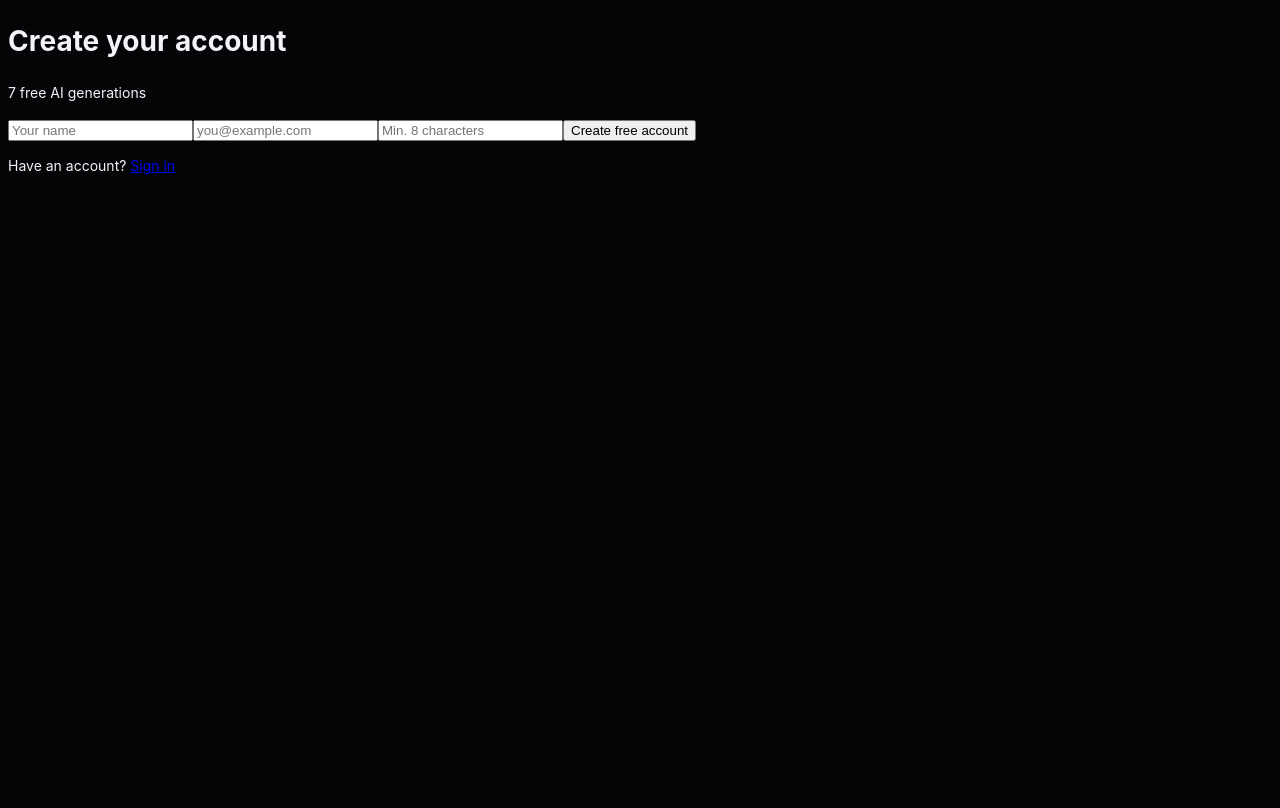
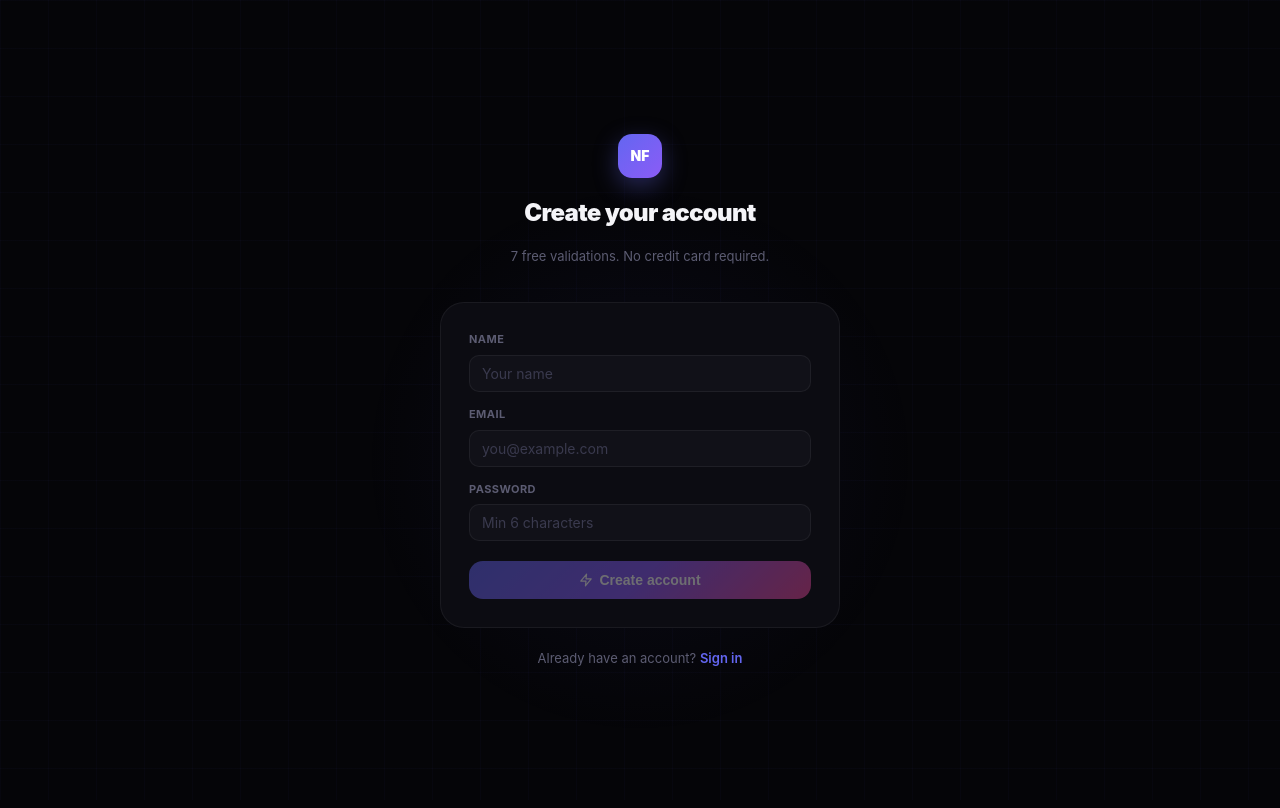
Before and after one commit to NicheFlow1/nicheflow-saas, a Next.js app: page /auth/signup in a window 1280 px wide. Shown: the top 808 px of the page. Built offline with nearby package versions, Linux system fonts and the light colour scheme.

Commit message:
fix: login redesign, billing page, validate credits fix, settings upgrade

```diff
--- a/src/app/auth/signup/page.tsx
+++ b/src/app/auth/signup/page.tsx
@@ -2,42 +2,71 @@
 import{useState}from'react'
 import Link from'next/link'
 import{supabase}from'@/lib/supabase/client-singleton'
+import{Zap,AlertCircle,CheckCircle}from'lucide-react'
+
 export default function SignupPage(){
   const[email,setEmail]=useState('')
   const[password,setPassword]=useState('')
-  const[fullName,setFullName]=useState('')
+  const[name,setName]=useState('')
+  const[loading,setLoading]=useState(false)
   const[error,setError]=useState('')
-  const[loading,setLoading]=useState(false)
   const[done,setDone]=useState(false)
+
   async function handleSignup(e:React.FormEvent){
-    e.preventDefault();setLoading(true);setError('')
-    const{error:err}=await supabase.auth.signUp({email,password,options:{data:{full_name:fullName}}})
+    e.preventDefault()
+    setLoading(true);setError('')
+    const{data,error:err}=await supabase.auth.signUp({email,password,options:{data:{full_name:name}}})
     if(err){setError(err.message);setLoading(false);return}
-    setDone(true)
+    if(data.user){
+      await supabase.from('profiles').upsert({id:data.user.id,email,full_name:name,plan:'free',generations_used:0,generations_limit:7})
+      window.location.replace('/dashboard')
+    }
   }
+
   if(done)return(
-    <div className="min-h-screen bg-nf-bg flex items-center justify-center">
-      <div className="text-center">
-        <h2 className="text-xl font-bold mb-2">Check your email!</h2>
-        <p className="text-sm text-muted-foreground mb-4">Click the confirmation link to activate your account.</p>
-        <Link href="/auth/login" className="text-nf-purple text-sm">Back to login</Link>
-      </div>
+    <div style={{minHeight:'100vh',background:'var(--bg-base)',display:'flex',alignItems:'center',justifyContent:'center'}}>
+      <div style={{textAlign:'center'}}><CheckCircle size={40} style={{color:'var(--success)',margin:'0 auto 16px'}}/><h2 style={{fontWeight:800,marginBottom:8}}>Check your email</h2><p style={{color:'var(--text-tertiary)',fontSize:13}}>We sent a confirmation link to {email}</p></div>
     </div>
   )
+
   return(
-    <div className="min-h-screen bg-nf-bg flex items-center justify-center px-4">
-      <div className="w-full max-w-md">
-        <div className="text-center mb-8"><h1 className="text-2xl font-bold">Create your account</h1><p className="text-muted-foreground text-sm mt-1">7 free AI generations</p></div>
-        <div className="nf-card p-8">
-          <form onSubmit={handleSignup} className="space-y-4">
-            <input type="text" value={fullName} onChange={e=>setFullName(e.target.value)} placeholder="Your name" required className="w-full bg-nf-surface2 border border-nf-border rounded-lg px-4 py-2.5 text-sm focus:outline-none"/>
-            <input type="email" value={email} onChange={e=>setEmail(e.target.value)} placeholder="you@example.com" required className="w-full bg-nf-surface2 border border-nf-border rounded-lg px-4 py-2.5 text-sm focus:outline-none"/>
-            <input type="password" value={password} onChange={e=>setPassword(e.target.value)} placeholder="Min. 8 characters" required minLength={8} className="w-full bg-nf-surface2 border border-nf-border rounded-lg px-4 py-2.5 text-sm focus:outline-none"/>
-            {error&&<p className="text-red-400 text-xs">{error}</p>}
-            <button type="submit" disabled={loading} className="w-full nf-btn-primary py-2.5 rounded-lg disabled:opacity-50">{loading?'Creating...':'Create free account'}</button>
+    <div style={{minHeight:'100vh',background:'var(--bg-base)',display:'flex',alignItems:'center',justifyContent:'center',padding:'24px'}}>
+      <div style={{position:'fixed',inset:0,backgroundImage:'linear-gradient(rgba(99,102,241,0.03) 1px,transparent 1px),linear-gradient(90deg,rgba(99,102,241,0.03) 1px,transparent 1px)',backgroundSize:'48px 48px',pointerEvents:'none'}}/>
+      <div style={{position:'fixed',top:'20%',left:'50%',transform:'translateX(-50%)',width:600,height:600,borderRadius:'50%',background:'radial-gradient(ellipse,rgba(99,102,241,0.07) 0%,transparent 65%)',pointerEvents:'none'}}/>
+
+      <div style={{width:'100%',maxWidth:400,position:'relative'}}>
+        <div style={{textAlign:'center',marginBottom:36}}>
+          <div style={{width:44,height:44,borderRadius:14,background:'linear-gradient(135deg,#6366f1,#8b5cf6)',display:'flex',alignItems:'center',justifyContent:'center',fontSize:14,fontWeight:900,color:'white',margin:'0 auto 14px',boxShadow:'0 8px 24px rgba(99,102,241,0.35)'}}>NF</div>
+          <h1 style={{fontSize:'1.5rem',fontWeight:900,letterSpacing:'-0.03em',color:'var(--text-primary)',marginBottom:6}}>Create your account</h1>
+          <p style={{fontSize:13,color:'var(--text-tertiary)'}}>7 free validations. No credit card required.</p>
+        </div>
+
+        <div style={{background:'var(--bg-elevated)',border:'1px solid var(--border-base)',borderRadius:'var(--radius-2xl)',padding:28}}>
+          <form onSubmit={handleSignup}>
+            <div style={{marginBottom:14}}>
+              <label style={{display:'block',fontSize:11,fontWeight:700,color:'var(--text-tertiary)',textTransform:'uppercase',letterSpacing:'0.04em',marginBottom:6}}>Name</label>
+              <input type='text' value={name} onChange={e=>setName(e.target.value)} placeholder='Your name' required className='input' style={{fontSize:14}}/>
+            </div>
+            <div style={{marginBottom:14}}>
+              <label style={{display:'block',fontSize:11,fontWeight:700,color:'var(--text-tertiary)',textTransform:'uppercase',letterSpacing:'0.04em',marginBottom:6}}>Email</label>
+              <input type='email' value={email} onChange={e=>setEmail(e.target.value)} placeholder='you@example.com' required className='input' style={{fontSize:14}}/>
+            </div>
+            <div style={{marginBottom:20}}>
+              <label style={{display:'block',fontSize:11,fontWeight:700,color:'var(--text-tertiary)',textTransform:'uppercase',letterSpacing:'0.04em',marginBottom:6}}>Password</label>
+              <input type='password' value={password} onChange={e=>setPassword(e.target.value)} placeholder='Min 6 characters' required minLength={6} className='input' style={{fontSize:14}}/>
+            </div>
+            {error&&(
+              <div style={{display:'flex',alignItems:'center',gap:8,padding:'10px 12px',background:'var(--surface-nogo)',border:'1px solid rgba(239,68,68,0.2)',borderRadius:'var(--radius-md)',marginBottom:16}}>
+                <AlertCircle size={13} style={{color:'var(--danger)',flexShrink:0}}/>
+                <span style={{fontSize:12,color:'var(--danger)'}}>{error}</span>
+              </div>
+            )}
+            <button type='submit' disabled={loading||!email||!password||!name} className='btn btn-grad' style={{width:'100%',justifyContent:'center',padding:'11px 20px',fontSize:14,fontWeight:700,borderRadius:'var(--radius-lg)'}}>
+              {loading?<><div className='spinner' style={{width:15,height:15,border:'2px solid rgba(255,255,255,0.3)',borderTopColor:'white'}}/>Creating account...</>:<><Zap size={14}/>Create account</>}
+            </button>
           </form>
-          <p className="text-center text-sm text-muted-foreground mt-4">Have an account? <Link href="/auth/login" className="text-nf-purple">Sign in</Link></p>
         </div>
+        <p style={{textAlign:'center',fontSize:13,color:'var(--text-tertiary)',marginTop:20}}>Already have an account? <Link href='/auth/login' style={{color:'var(--brand-purple)',fontWeight:600,textDecoration:'none'}}>Sign in</Link></p>
       </div>
     </div>
   )
```
